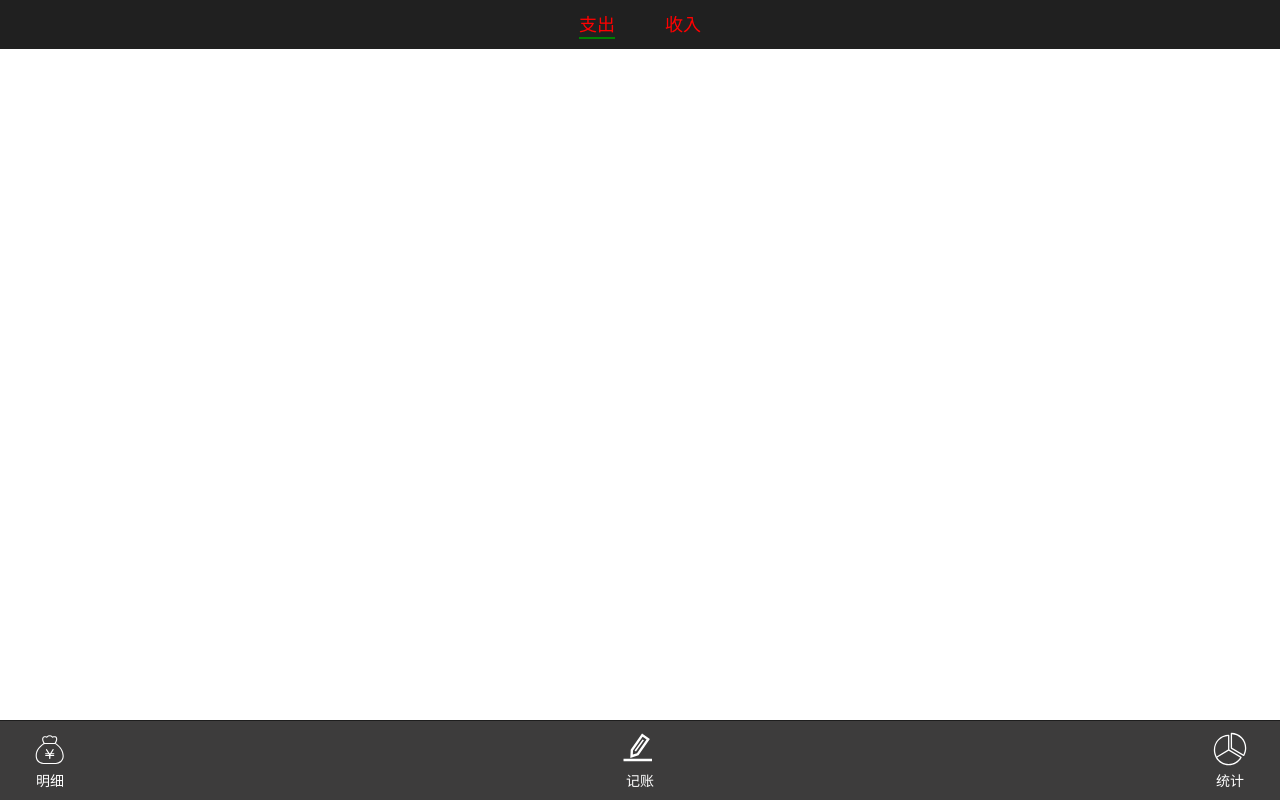
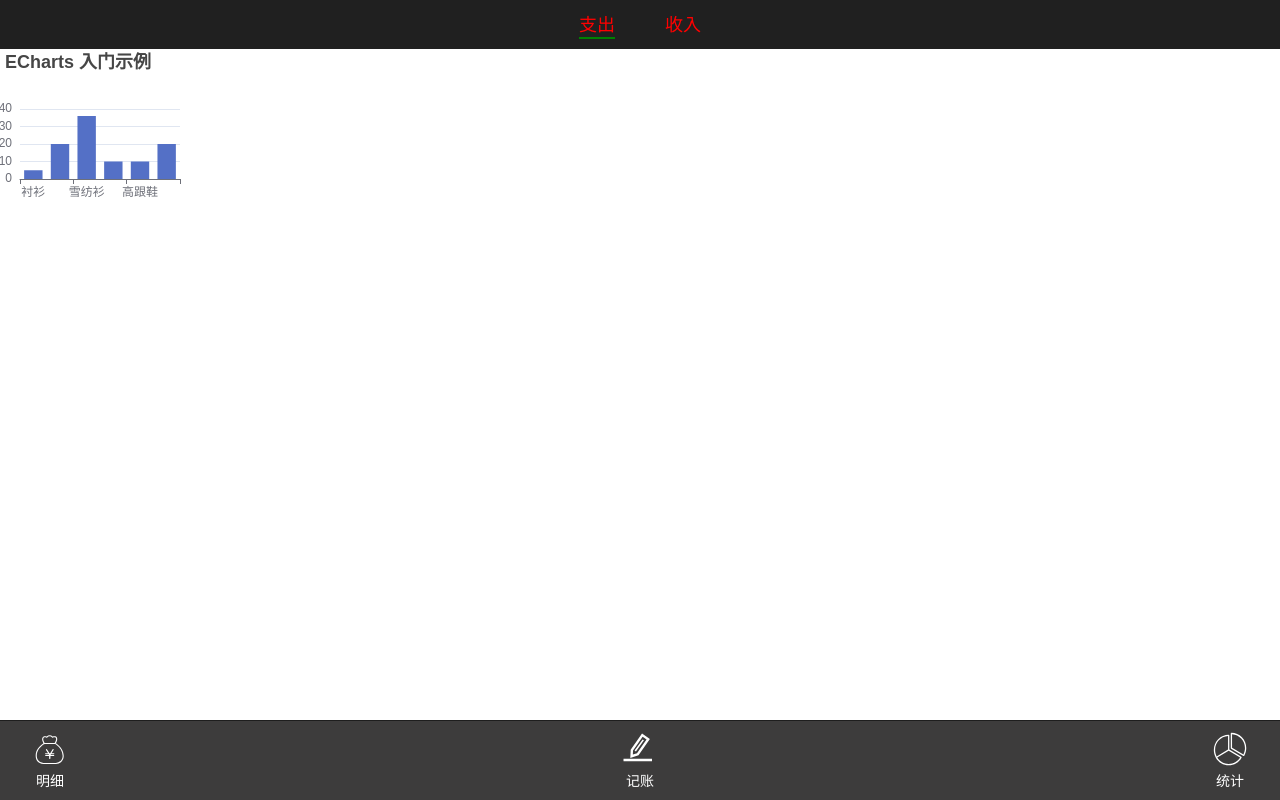
Before and after one commit to leigp555/accrount, a Vue app: page /#/statistic in a window 1280 px wide. Built offline with nearby package versions, Linux system fonts and the light colour scheme.

Commit message:
引入echart封装echart组件

```diff
--- a/components.d.ts
+++ b/components.d.ts
@@ -5,6 +5,8 @@
 declare module 'vue' {
   export interface GlobalComponents {
     Detail: typeof import('./src/components/Detail.vue')['default']
+    Echart: typeof import('./src/components/lib/Echart.vue')['default']
+    EChart: typeof import('./src/components/lib/EChart.vue')['default']
     ElTabPane: typeof import('element-plus/es')['ElTabPane']
     ElTabs: typeof import('element-plus/es')['ElTabs']
     Home: typeof import('./src/components/Home.vue')['default']
--- a/package.json
+++ b/package.json
@@ -9,6 +9,7 @@
   },
   "dependencies": {
     "dayjs": "^1.10.8",
+    "echarts": "^5.3.0",
     "element-plus": "^2.0.4",
     "sass": "^1.49.9",
     "vue": "^3.2.25",
--- a/src/components/Statistic.vue
+++ b/src/components/Statistic.vue
@@ -6,13 +6,36 @@
         <Tab title="收入"></Tab>
       </Tabs>
     </div>
+    <div class="inner">
+    <div id="main">
+      <EChart :option="option"></EChart>
+    </div>
+    </div>
   </div>
 </template>
 
 <script lang="ts" setup>
 import Tabs from "./lib/Tabs.vue";
 import Tab from "./lib/Tab.vue";
-
+import {ECOption} from "./lib/type";
+import EChart from "./lib/EChart.vue";
+const option: ECOption = {
+  title: {
+    text: 'ECharts 入门示例'
+  },
+  tooltip: {},
+  xAxis: {
+    data: ['衬衫', '羊毛衫', '雪纺衫', '裤子', '高跟鞋', '袜子']
+  },
+  yAxis: {},
+  series: [
+    {
+      name: '销量',
+      type: 'bar',
+      data: [5, 20, 36, 10, 10, 20]
+    }
+  ]
+}
 </script>
 
 <style lang="scss" scoped>
@@ -24,4 +47,8 @@ import Tab from "./lib/Tab.vue";
     background-color: #202020;
   }
 }
+#main{
+  width: 200px;
+  height: 200px;
+}
 </style>
--- /dev/null
+++ b/src/components/lib/EChart.vue
@@ -0,0 +1,39 @@
+<template>
+  <div id="ecRoot"></div>
+</template>
+<script lang="ts">
+import * as echarts from 'echarts/core';
+import {BarChart} from 'echarts/charts';
+import {
+  TitleComponent,
+  TooltipComponent,
+  GridComponent,
+  DatasetComponent,
+  TransformComponent
+} from 'echarts/components';
+import {LabelLayout, UniversalTransition} from 'echarts/features';
+import {CanvasRenderer} from 'echarts/renderers';
+import {defineComponent, onMounted, toRefs} from "vue";
+
+
+export default defineComponent({
+  props:{
+    option:Object
+  },
+  setup(props) {
+    const {option}=toRefs(props)
+    echarts.use([TitleComponent, TooltipComponent, GridComponent, DatasetComponent, TransformComponent, BarChart, LabelLayout, UniversalTransition, CanvasRenderer]);
+    onMounted(() => {
+      const myChart = echarts.init(document.getElementById("ecRoot")!);
+      myChart.setOption(option.value)
+    })
+  }
+})
+</script>
+
+<style lang="scss" scoped>
+#ecRoot{
+  width: 100%;
+  height: 100%;
+}
+</style>
--- /dev/null
+++ b/src/components/lib/type.ts
@@ -0,0 +1,10 @@
+import * as echarts from "echarts/core";
+import {BarSeriesOption, LineSeriesOption} from "echarts/charts";
+import {
+    DatasetComponentOption,
+    GridComponentOption,
+    TitleComponentOption,
+    TooltipComponentOption
+} from "echarts/components";
+
+export type ECOption = echarts.ComposeOption< | BarSeriesOption | LineSeriesOption | TitleComponentOption | TooltipComponentOption | GridComponentOption | DatasetComponentOption>;
```
Also changed, not shown: 2 other files (tests, documents, lock files or other folders).
